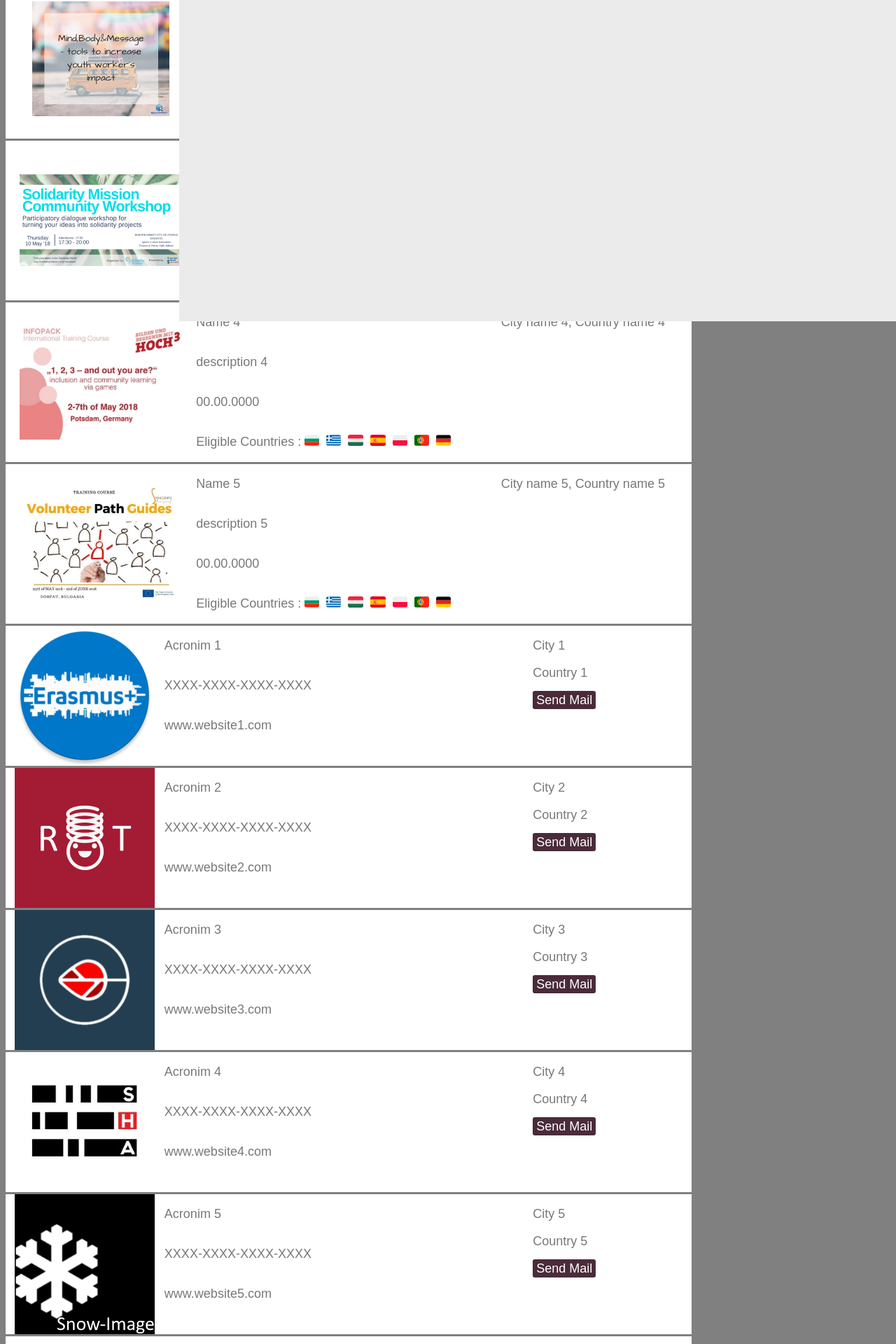
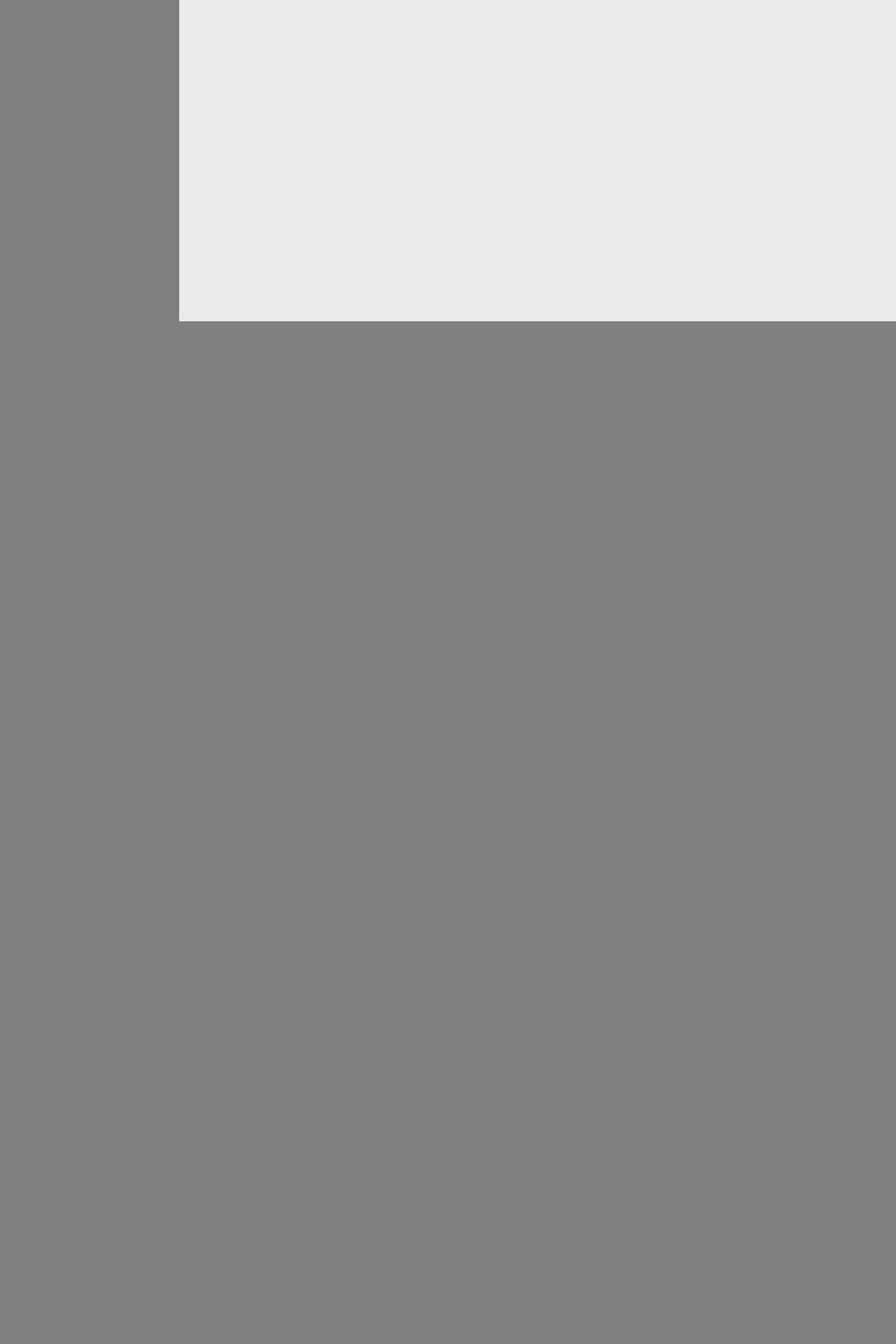
Before and after one commit to nycgitaccess/shapp, a React (Create React App) app: page / in a window 1280 px wide. Shown: the part 341-2261 px from the top of the page at 70% size. After the commit the page ends 800 px from the top, so only its background shows below. Built offline with nearby package versions, Linux system fonts and the light colour scheme.

Commit message:
Changed App

```diff
--- a/src/App.js
+++ b/src/App.js
@@ -1,9 +1,6 @@
 import React, { Component } from "react";
 import "./App.css";
 
-import TrainingCard from "./components/cards/TrainingCard";
-import OrganisatinsCard from "./components/cards/OrganisatinsCard";
-import MemberCard from "./components/cards/MemberCard";
 import PageContainer from "./components/pages/PageContainer";
 
 class App extends Component {
@@ -12,10 +9,6 @@ class App extends Component {
       <div>
         <h1>Hello Project</h1>
         <PageContainer />
-
-        <TrainingCard />
-        <OrganisatinsCard />
-        <MemberCard />
       </div>
     );
   }
```
